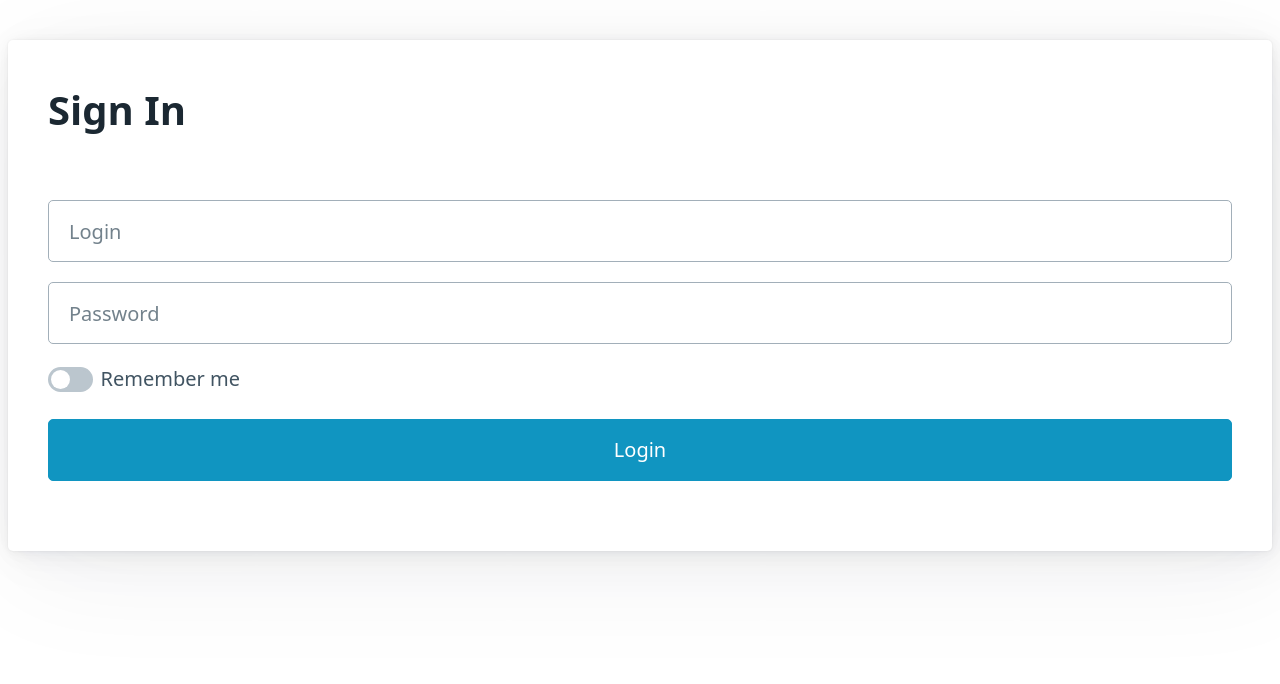
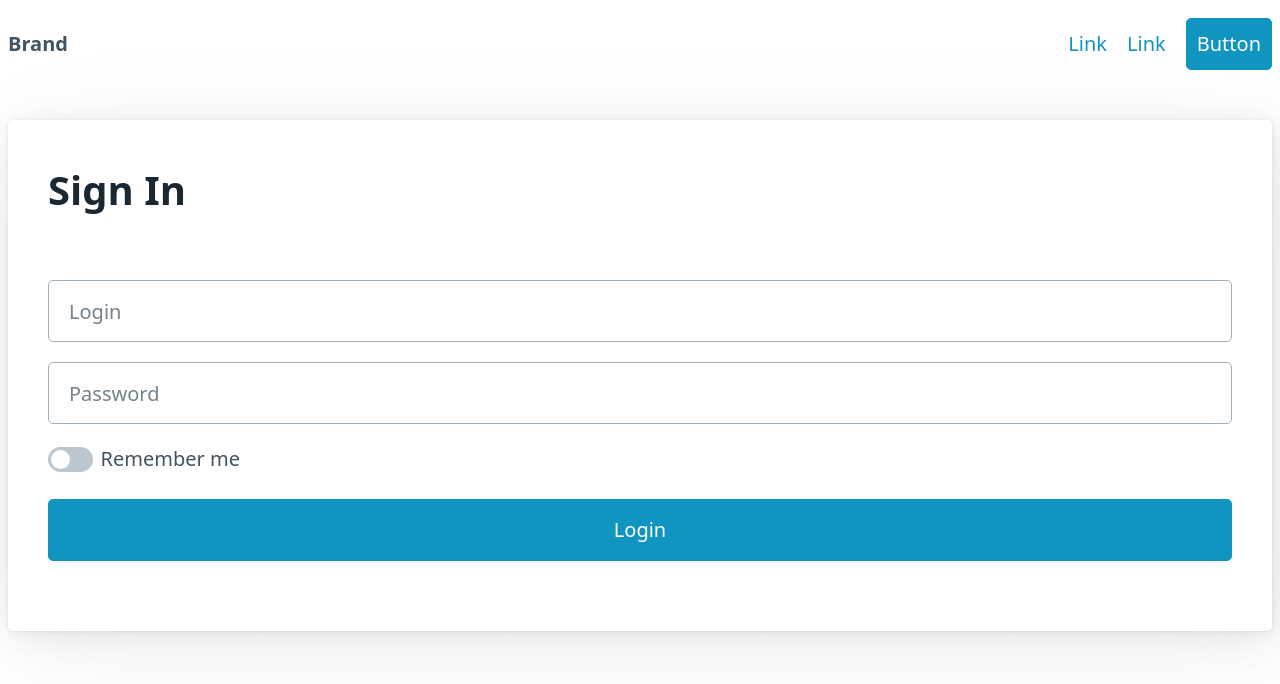
Before and after one commit to nectarinedev/nextjs-picocss-example, a Next.js app: page / in a window 1280 px wide. Shown: the top 684 px of the page. Built offline with nearby package versions, Linux system fonts and the light colour scheme.

Commit message:
main: add header

```diff
--- /dev/null
+++ b/src/components/Layout/Header.tsx
@@ -0,0 +1,26 @@
+export default function Header() {
+  return (
+    <header>
+      <nav>
+        <ul>
+          <li>
+            <strong>Brand</strong>
+          </li>
+        </ul>
+        <ul>
+          <li>
+            <a href='#'>Link</a>
+          </li>
+          <li>
+            <a href='#'>Link</a>
+          </li>
+          <li>
+            <a href='#' role='button'>
+              Button
+            </a>
+          </li>
+        </ul>
+      </nav>
+    </header>
+  );
+}
--- /dev/null
+++ b/src/components/Layout/PublicLayout.tsx
@@ -0,0 +1,16 @@
+import Header from './Header';
+
+interface PublicLayoutProps {
+  children: React.ReactNode;
+}
+
+const PublicLayout = ({ children }: PublicLayoutProps) => {
+  return (
+    <div>
+      <Header />
+      {children}
+    </div>
+  );
+};
+
+export default PublicLayout;
--- a/src/pages/_app.tsx
+++ b/src/pages/_app.tsx
@@ -1,6 +1,21 @@
-import '../styles/globals.scss';
 import type { AppProps } from 'next/app';
+import { NextPage } from 'next';
+import { ReactElement, ReactNode } from 'react';
 
-export default function App({ Component, pageProps }: AppProps) {
-  return <Component {...pageProps} />;
+import '@/styles/globals.scss';
+
+export type NextPageWithLayout = NextPage & {
+  getLayout?: (page: ReactElement) => ReactNode;
+};
+
+type AppPropsWithLayout = AppProps & {
+  Component: NextPageWithLayout;
+};
+
+function MyApp({ Component, pageProps }: AppPropsWithLayout) {
+  const getLayout = Component.getLayout ?? ((page) => page);
+
+  return getLayout(<Component {...pageProps} />);
 }
+
+export default MyApp;
--- a/src/pages/index.tsx
+++ b/src/pages/index.tsx
@@ -1,4 +1,9 @@
-export default function Home() {
+import { ReactElement } from 'react';
+import { NextPageWithLayout } from './_app';
+
+import PublicLayout from '@/components/Layout/PublicLayout';
+
+const Home: NextPageWithLayout = () => {
   return (
     <div>
       <main>
@@ -40,4 +45,10 @@ export default function Home() {
       </main>
     </div>
   );
-}
+};
+
+Home.getLayout = function getLayout(page: ReactElement) {
+  return <PublicLayout>{page}</PublicLayout>;
+};
+
+export default Home;
```
Also changed, not shown: tsconfig.json (+6 -1 lines).
